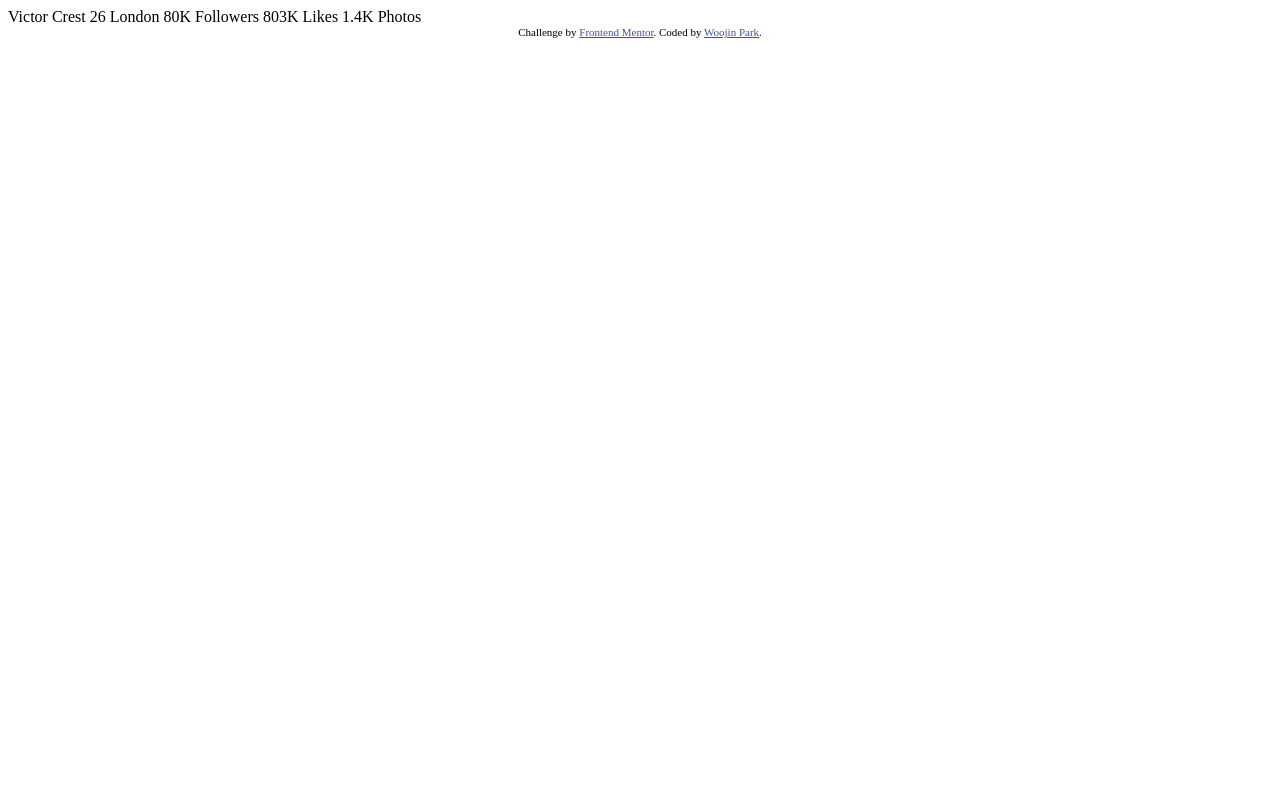
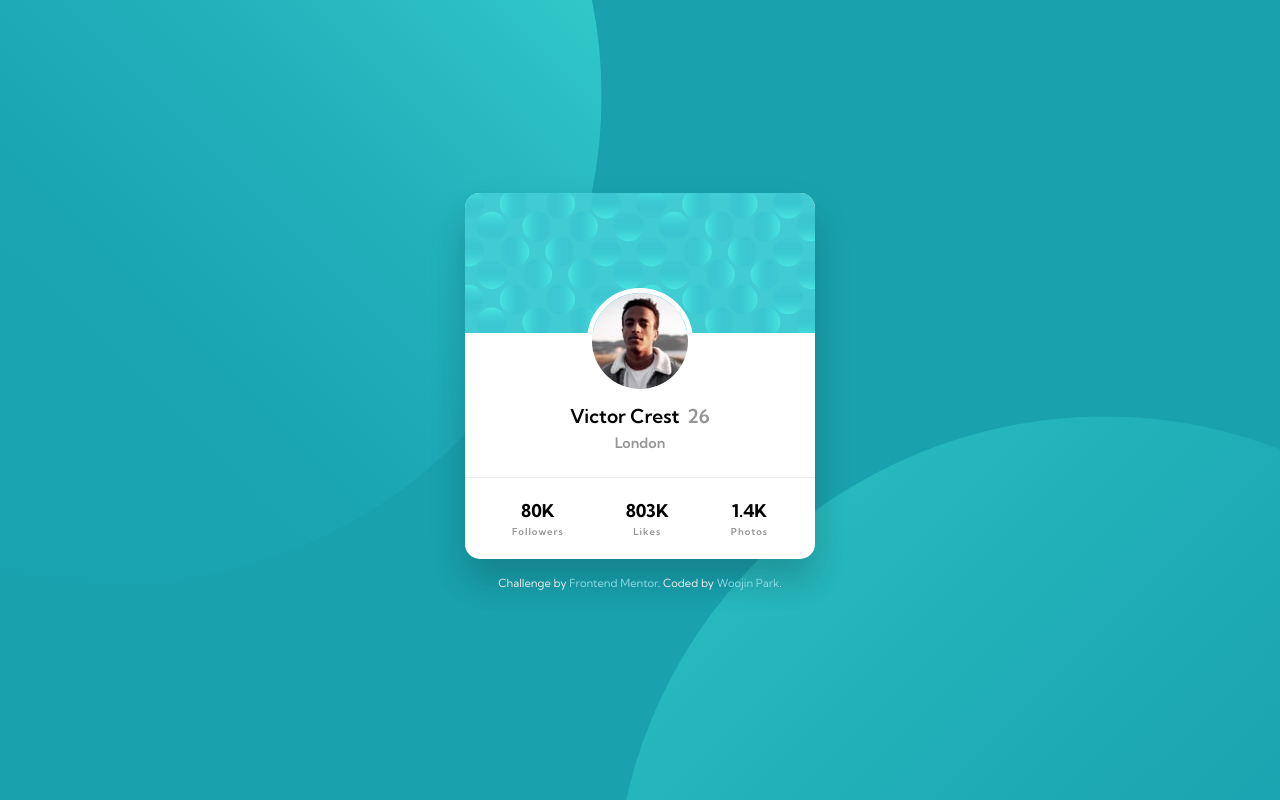
Before and after one commit to WoojinParkSoftware/profile-card-component, a plain HTML site: page index.html in a window 1280 px wide. Drawn offline with Linux system fonts and the light colour scheme.

Commit message:
:zap: profile card componenet with HTML&CSS

```diff
--- a/index.html
+++ b/index.html
@@ -1,35 +1,56 @@
 <!DOCTYPE html>
 <html lang="en">
+
 <head>
   <meta charset="UTF-8">
-  <meta name="viewport" content="width=device-width, initial-scale=1.0"> <!-- displays site properly based on user's device -->
+  <meta name="viewport" content="width=device-width, initial-scale=1.0">
+  <!-- displays site properly based on user's device -->
 
   <link rel="icon" type="image/png" sizes="32x32" href="./images/favicon-32x32.png">
-  <link rel="stylesheet" href="./style.css">
+  <link rel="stylesheet" href="style.css">
   <title>Frontend Mentor | Profile card component</title>
 
-  <!-- Feel free to remove these styles or customise in your own stylesheet 👍 -->
-  <style>
-    .attribution { font-size: 11px; text-align: center; }
-    .attribution a { color: hsl(228, 45%, 44%); }
-  </style>
+
+
 </head>
+
 <body>
-  Victor Crest
-  26
-  London
+  <main class="main-component">
 
-  80K
-  Followers
+    <!-- profile background picture-->
+    <div class="profile-background">
+      <img src="images/bg-pattern-card.svg" alt="profile background picture">
+    </div>
 
-  803K
-  Likes
+    <!-- profile pic and info-->
+    <img src="images/image-victor.jpg" alt="profile picture" class="profile-pic">
+    <h2 class="name">Victor Crest <strong> 26</strong> </h2>
+    <p class="location">London</p>
 
-  1.4K
-  Photos
-  <div class="attribution">
+    <!-- bottom part under divider -->
+    <section class="info">
+      <div class="data">
+        <h2 class="numbers">80K</h2>
+        <p class="description">Followers</p>
+      </div>
+
+      <div class="data">
+        <h2 class="numbers">803K</h2>
+        <p class="description">Likes</p>
+      </div>
+
+      <div class="data">
+        <h2 class="numbers">1.4K</h2>
+        <p class="description">Photos</p>
+      </div>
+    </section>
+
+  </main>
+
+  <footer class="attribution">
     Challenge by <a href="https://www.frontendmentor.io?ref=challenge" target="_blank">Frontend Mentor</a>.
     Coded by <a href="https://github.com/WoojinParkSoftware/profile-card-component.git">Woojin Park</a>.
-  </div>
+  </footer>
 </body>
+
 </html>
--- a/style.css
+++ b/style.css
@@ -0,0 +1,118 @@
+@import url('https://fonts.googleapis.com/css2?family=Kumbh+Sans:wght@100;200;300;400;500;600;700;800&display=swap');
+
+:root {
+    --Dark-cyan: #19a2ae;
+    --Light-cyan: #98eff7;
+    --Very-dark-desaturated-blue: #2e3347;
+    --Dark-gray: #969696;
+    --Gray-border: #96969629;
+    --Dark-grayish-blue: #6b7082;
+    --Blue: #3e52a3;
+    --White: #ffffff;
+    --Font-Kumbh-Sans: 'Kumbh Sans';
+}
+* {
+    margin: 0;
+    padding: 0;
+    box-sizing: border-box;
+    font-family: 'Kumbh Sans';
+    font-size: 1em;
+}
+body{
+    height:100vh;   /* 100% of the viewport height */
+    display:flex;   /*flex container */
+    flex-direction: column; /*vertical */
+    align-items: center;    /* X */
+    justify-content: center;    /* Y */
+    background-color: var(--Dark-cyan);
+    background-image: url("images/bg-pattern-top.svg"), url("images/bg-pattern-bottom.svg");
+    background-repeat: no-repeat, no-repeat;
+    background-position: right 53vw bottom 27vh, left 48vw top 52vh;
+}
+
+.main-component{
+    background-color: var(--White);
+    border-radius: 15px;
+    width: 350px;
+    display: flex;
+    flex-direction: column;
+    align-items: center;
+    position: relative;
+    box-shadow: 0px 24px 32px rgba(0, 0, 0, 0.1),  /* First layer */
+    0px 18px 40px rgba(0, 0, 0, 0.1);
+}
+
+.profile-background > img{
+    height: 140px;
+    border-radius:15px 15px 0 0;
+    width: 350px;
+}
+
+.profile-pic{
+    width: 106px;
+    border: 5px solid var(--White);
+    border-radius: 50%;
+    position: absolute;
+    top: 95px;
+}
+
+.name {
+    display: flex;
+    gap: 8px;
+    margin: 3.5em auto .3em;
+    font-size: 1.2em;
+    font-weight: 600;
+}
+
+.name > strong {
+    color: var(--Dark-gray);
+    font-weight: 600;
+}
+
+.location{
+    font-size: .9em;
+    color: var(--Dark-gray);
+    font-weight: 600;
+    padding-bottom: 1.7em;
+}
+
+.info{
+    width: 100%;
+    padding: 1em;
+    display: flex;
+    justify-content: space-around;
+    border-top: 1px solid var(--Gray-border);
+}
+
+.data {
+    padding: .4em 0;
+    display: flex;
+    flex-direction: column;
+    align-items: center;
+    gap: 5px;
+}
+
+.numbers {
+    font-size: 1.1em;
+}
+
+.description{
+    color: var(--Dark-gray);
+    font-size: .6em;
+    font-weight: 600;
+    letter-spacing: 1px;
+}
+
+.attribution{
+    font-size: .7em;
+    padding: 1.5em;
+    color: var(--White)
+}
+.attribution > a{
+    color: var(--Light-cyan);
+    text-decoration: none;
+}
+.attribution > a:hover{
+    text-decoration: underline;
+    color: var(--White);
+}
```
Also changed, not shown: 1 other file.
